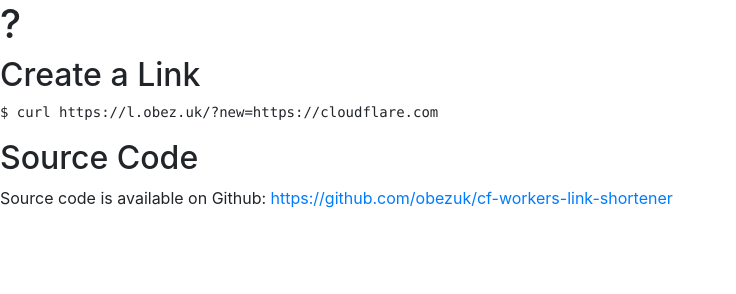
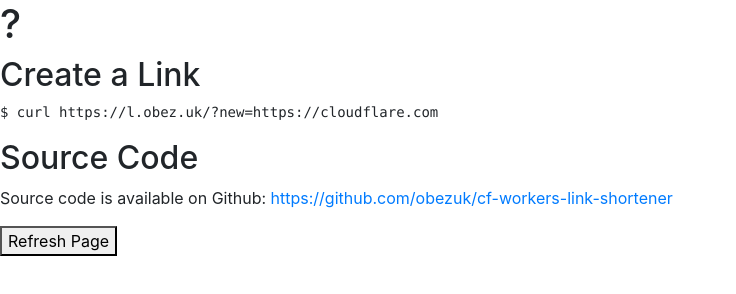
Before and after one commit to vsamaru/html, a website: page index.html in a window 1280 px wide. Shown: the whole page, without its empty margins (0-736 px from the left). Drawn offline with nearby package versions, Linux system fonts and the light colour scheme.

Commit message:
first commit

```diff
--- a/index.html
+++ b/index.html
@@ -22,6 +22,7 @@
     <script src="https://code.jquery.com/jquery-3.3.1.slim.min.js" integrity="sha384-q8i/X+965DzO0rT7abK41JStQIAqVgRVzpbzo5smXKp4YfRvH+8abtTE1Pi6jizo" crossorigin="anonymous"></script>
     <script src="https://cdnjs.cloudflare.com/ajax/libs/popper.js/1.14.7/umd/popper.min.js" integrity="sha384-UO2eT0CpHqdSJQ6hJty5KVphtPhzWj9WO1clHTMGa3JDZwrnQq4sF86dIHNDz0W1" crossorigin="anonymous"></script>
     <script src="https://stackpath.bootstrapcdn.com/bootstrap/4.3.1/js/bootstrap.min.js" integrity="sha384-JjSmVgyd0p3pXB1rRibZUAYoIIy6OrQ6VrjIEaFf/nJGzIxFDsf4x0xIM+B07jRM" crossorigin="anonymous"></script>
+    <button onClick="window.location.href=window.location.href">Refresh Page</button>
   </body>
 </html>
 
```
